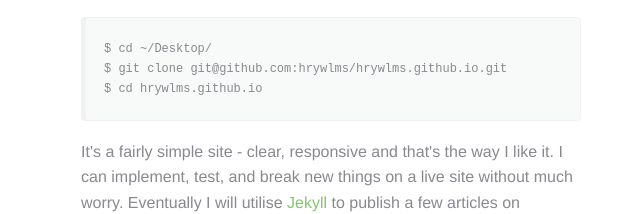
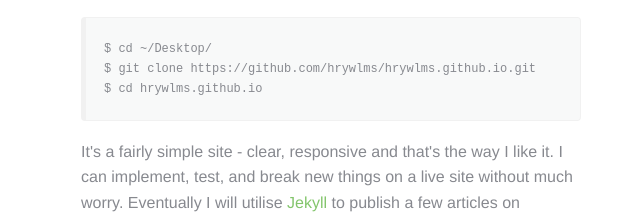
Before and after one commit to hrywlms/hrywlms.github.io, a plain HTML site: page index.html in a window 1280 px wide. Shown: the part 531-745 px from the top of the page, 489-1129 px from the left. Drawn offline with Linux system fonts and the light colour scheme.

Commit message:
Use HTTPS instead of SSH for the cloning

```diff
--- a/index.html
+++ b/index.html
@@ -42,7 +42,7 @@
 <pre>
 <code>
 $ cd ~/Desktop/
-$ git clone git@github.com:hrywlms/hrywlms.github.io.git
+$ git clone https://github.com/hrywlms/hrywlms.github.io.git
 $ cd hrywlms.github.io
 </code>
 </pre>
```
